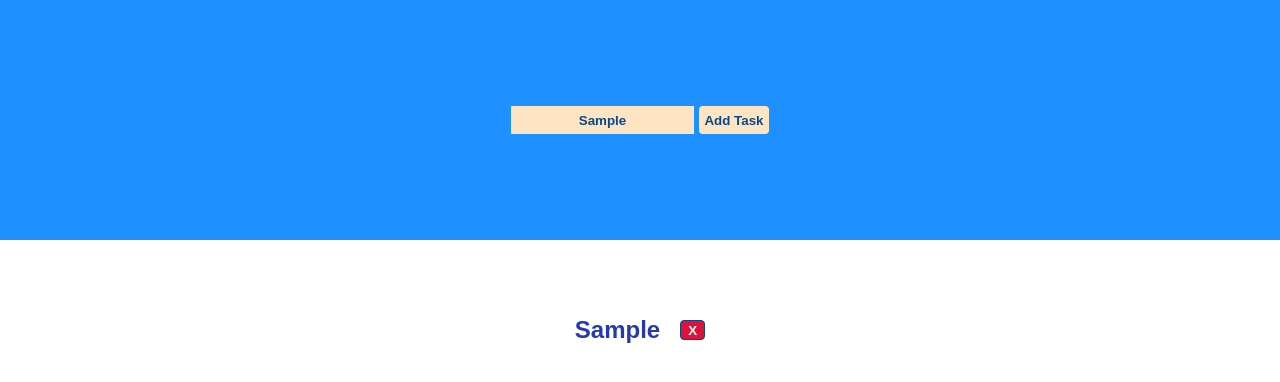
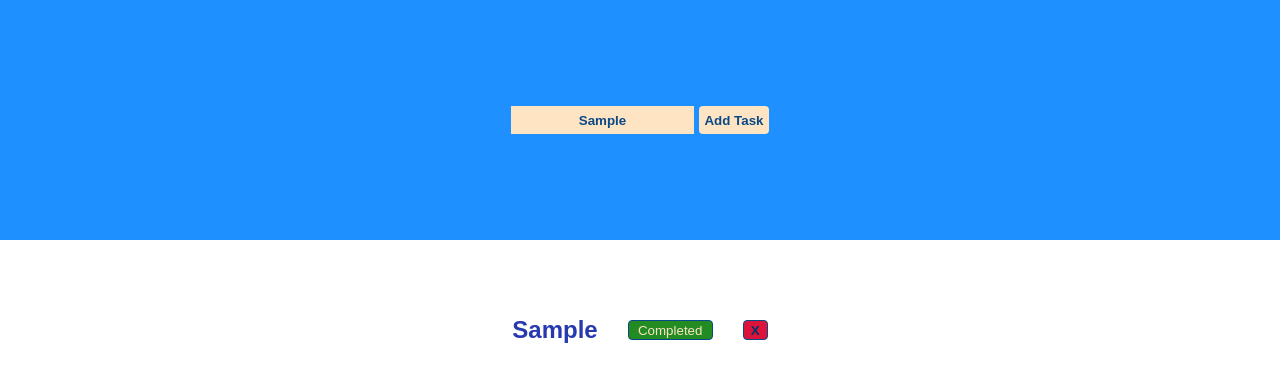
Before and after one commit to platisam/ToDo_list, a React (Create React App) app: page / in a window 1280 px wide. Both pictures are taken after typing "Sample" into the empty fields and a click on the button "Add Task". Shown: the top 382 px of the page. Built offline with nearby package versions, Linux system fonts and the light colour scheme.

Commit message:
added update functionality

```diff
--- a/src/App.css
+++ b/src/App.css
@@ -56,7 +56,7 @@ body {
 }
 
 .task {
-  width: 500px;
+  width: 600px;
   height: 50px;
   display: flex;
   margin: 15px;
@@ -71,11 +71,11 @@ body {
 .task button {
   width: 25px;
   height: 20px;
-  margin-left: 20px;
+  margin-left: 30px;
   text-align: center;
   font-weight: 700;
   background-color: crimson;
-  color: white;
+  color: rgb(4, 51, 98);
   outline: none;
   border: 1px solid rgb(9, 73, 136);
   cursor: pointer;
@@ -84,3 +84,10 @@ body {
   justify-content: center;
   align-items: center;
 }
+
+.task .update {
+  width: 85px;
+  background-color: forestgreen;
+  color: bisque;
+  font-weight: 400;
+}
--- a/src/App.js
+++ b/src/App.js
@@ -14,12 +14,21 @@ function App() {
     const task = {
       id: todoList.length === 0 ? 1 : todoList[todoList.length - 1].id + 1,
       taskName: newTask,
+      completed: false,
     };
     setTodoList([...todoList, task]);
   };
 
   const deleteTask = (id) => {
     setTodoList(todoList.filter((task) => task.id !== id));
+  };
+
+  const completeTask = (id) => {
+    setTodoList(
+      todoList.map((task) =>
+        task.id === id ? { ...task, completed: true } : task
+      )
+    );
   };
 
   return (
@@ -30,7 +39,13 @@ function App() {
       </div>
       <div className="list">
         {todoList.map((task) => {
-          return <Task task={task} deleteTask={deleteTask} />;
+          return (
+            <Task
+              task={task}
+              deleteTask={deleteTask}
+              completeTask={completeTask}
+            />
+          );
         })}
       </div>
     </div>
--- a/src/Task.js
+++ b/src/Task.js
@@ -1,7 +1,13 @@
-const Task = ({ task, deleteTask }) => {
+const Task = ({ task, deleteTask, completeTask }) => {
   return (
-    <div className="task">
+    <div
+      className="task"
+      style={{ backgroundColor: task.completed ? "aquamarine" : "white" }}
+    >
       <h2>{task.taskName}</h2>
+      <button onClick={() => completeTask(task.id)} className="update">
+        Completed
+      </button>
       <button onClick={() => deleteTask(task.id)}> X </button>
     </div>
   );
```
